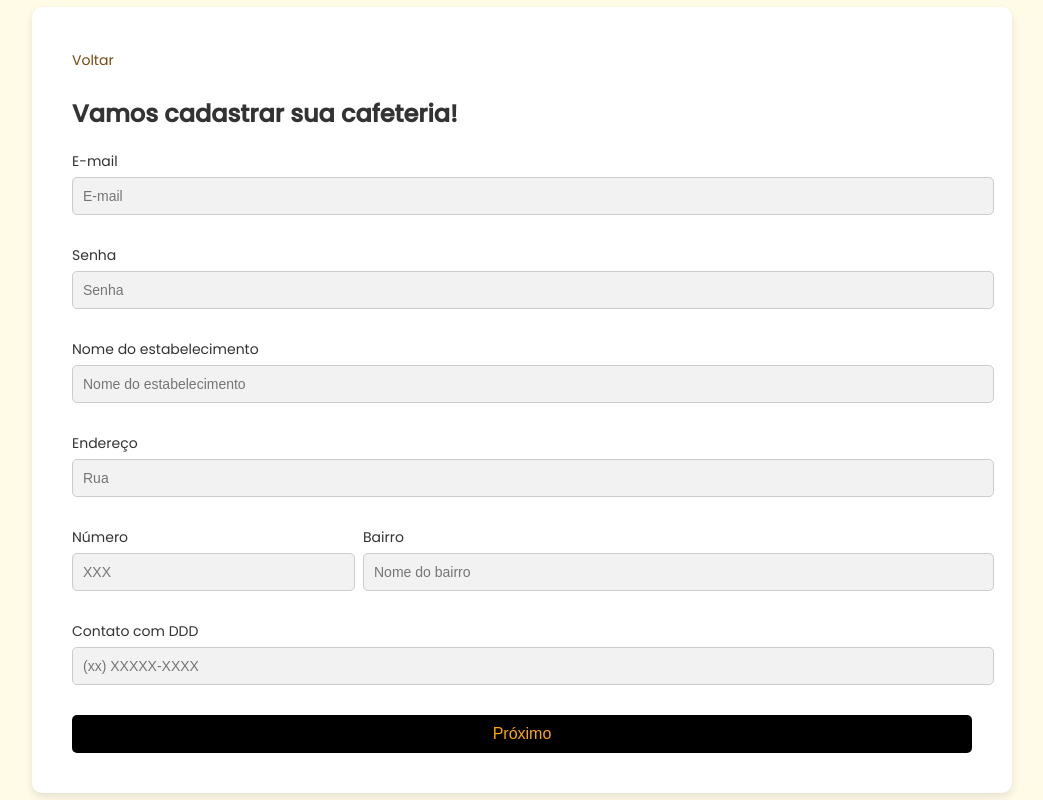
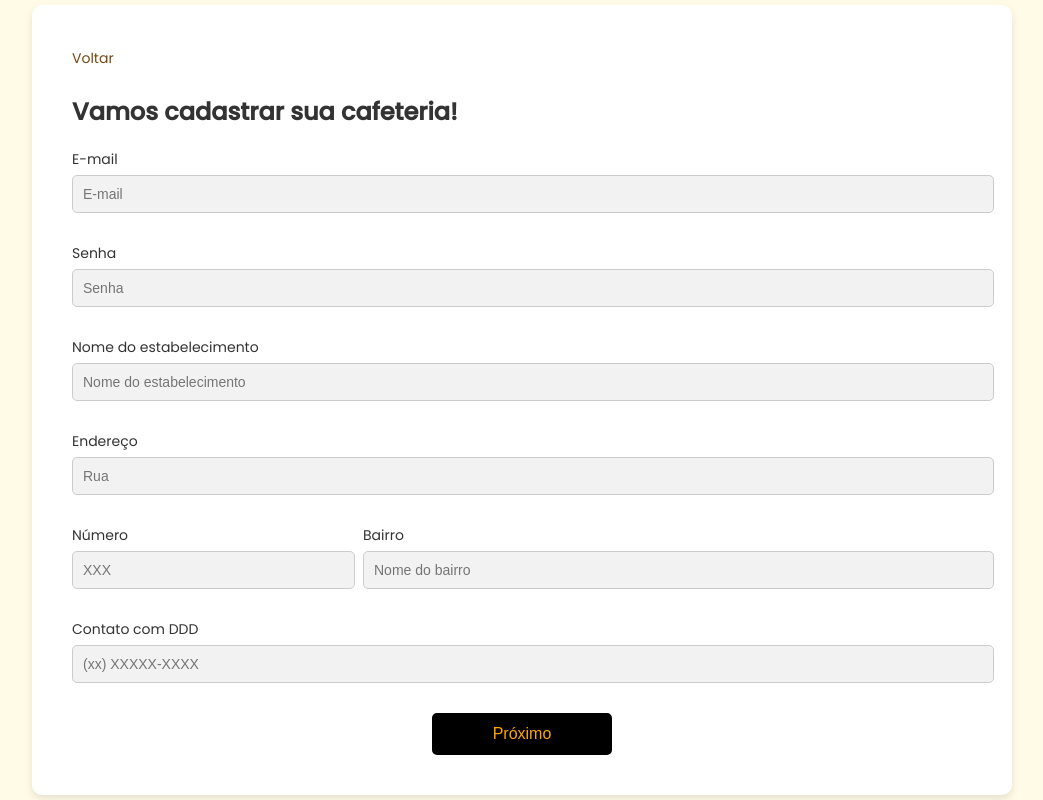
Before and after one commit to julsales/Coffee12, a Django app: page /cadastrarEstabelecimento/ in a window 1280 px wide. Shown: the whole page, without its empty margins (118-1161 px from the left). Run offline with Django 5.2, Linux system fonts and the light colour scheme; parts of the project's set-up code (start-up, migrations or seed data) failed here and were passed over.

Commit message:
Update cadastrarEstabelecimento.html

```diff
--- a/coffee12/templates/cadastrarEstabelecimento.html
+++ b/coffee12/templates/cadastrarEstabelecimento.html
@@ -64,11 +64,11 @@
             border-radius: 5px;
             font-size: 14px;
             margin-bottom: 10px;
-            background-color: #f2f2f2; /* tom de cinza mais claro */
+            background-color: #f2f2f2;
         }
 
         .half-width {
-            width: 30%; /* ajustando a largura para 30% */
+            width: 30%;
         }
 
         .input-row {
@@ -76,20 +76,31 @@
             gap: 20px;
         }
 
-        .input-row .half-width:first-child { /* ajustando margem para o primeiro campo */
+        .input-row .half-width:first-child {
             margin-right: 10px;
         }
 
         button {
-            width: 100%;
+            width: 20%;
             padding: 10px;
             background: #000;
-            border: none;
+            border: 2px solid #000;
             border-radius: 5px;
             color: #ffa500;
             font-size: 16px;
             cursor: pointer;
             text-align: center;
+            transition: border-color 0.3s;
+        }
+
+        button:hover {
+            border-color: #ffa500;
+        }
+
+        .submit-button-container {
+            margin-top: auto;
+            display: flex;
+            justify-content: center;
         }
     </style>
 </head>
@@ -127,7 +138,7 @@
                     <input type="text" placeholder="XXX" id="numero" name="numero" required>
                 </div>
 
-                <div style="width: 70%;"> <!-- ajustando largura para 70% -->
+                <div style="width: 70%;">
                     <label for="bairro">Bairro</label>
                     <input type="text" placeholder="Nome do bairro" id="bairro" name="bairro" required>
                 </div>
@@ -138,7 +149,9 @@
                 <input type="text" placeholder="(xx) XXXXX-XXXX" id="contato" name="contato" required>
             </div>
 
-            <button type="submit">Próximo</button>
+            <div class="submit-button-container">
+                <button type="submit">Próximo</button>
+            </div>
         </form>
     </div>
 </body>
```
